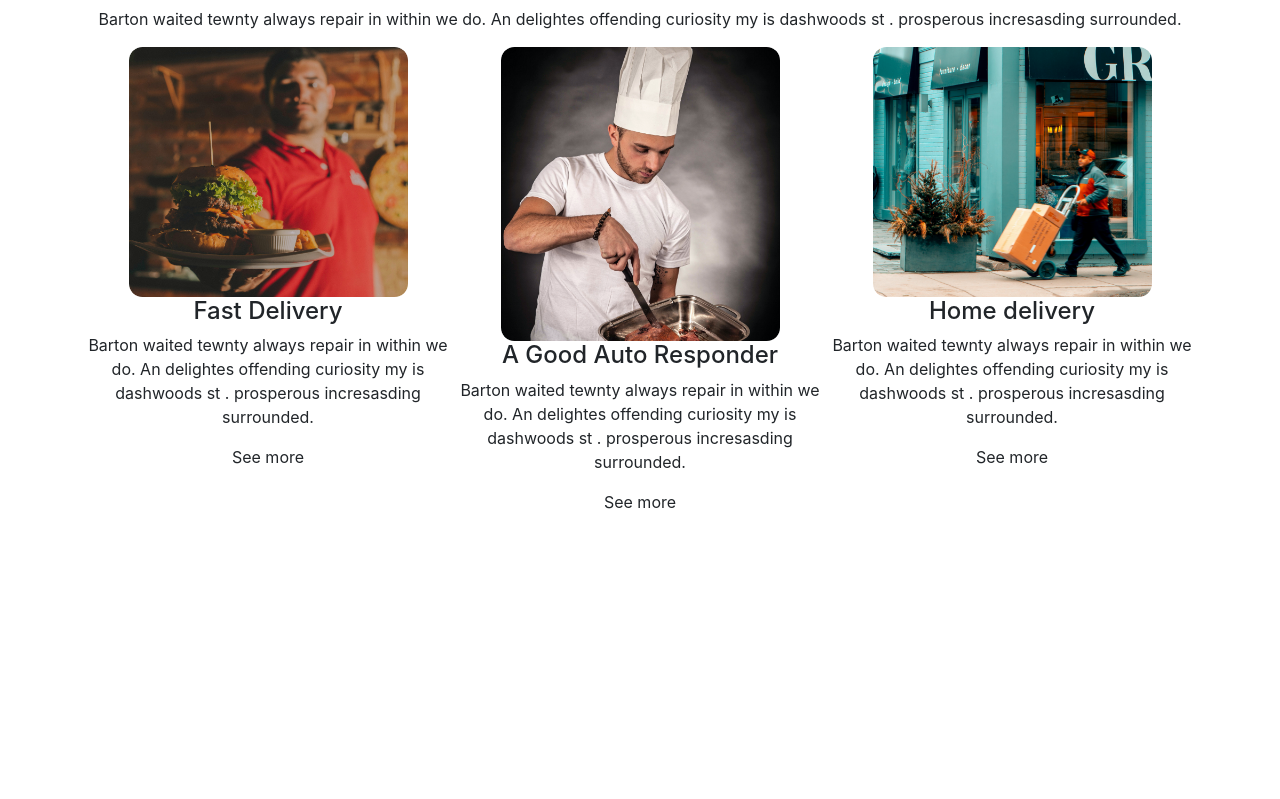
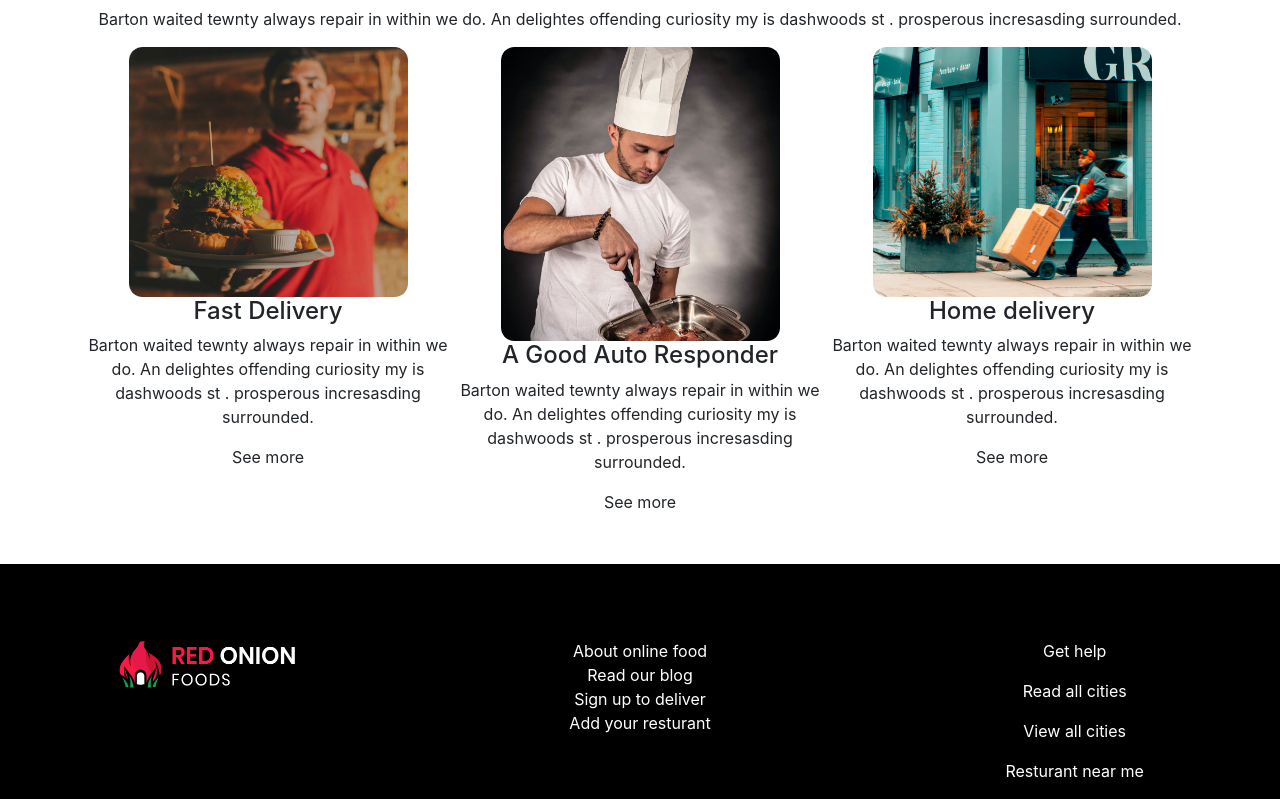
Before and after one commit to aktaruzzaman-shaon/resturant, a React (Create React App) app: page / in a window 1280 px wide. Shown: the part 1289-2088 px from the top of the page. Before the commit the page ends 1803 px from the top, so only its background shows below. Built offline with nearby package versions, Linux system fonts and the light colour scheme.

Commit message:
adding footer

```diff
--- a/src/Component/Home/Home/Home.js
+++ b/src/Component/Home/Home/Home.js
@@ -2,6 +2,7 @@ import React from 'react';
 import BreakfastMenu from '../../Meals/Breakfast/BreakfastMenu';
 import Banner from '../Banner/Banner';
 import Service from '../Services/Services/Service';
+import Footer from '../Shared/Footer/Footer';
 import Header from '../Shared/Header/Header';
 import Menu from '../Shared/Menu/Menu';
 
@@ -13,6 +14,7 @@ const Home = () => {
             <Menu></Menu>
             <BreakfastMenu></BreakfastMenu>
             <Service></Service>
+            <Footer></Footer>
         </div>
     );
 };
--- /dev/null
+++ b/src/Component/Home/Shared/Footer/Footer.css
@@ -0,0 +1,19 @@
+.footer-container{
+    background-color: black;
+    padding-top: 75px;
+    margin-top: 50px;
+}
+.footer-logo img {
+    width: 180px;
+    height: 50px;
+}
+
+.footer-about a {
+    display: block;
+    color: white;
+    text-decoration: none;
+    pointer-events: none;
+}
+.footer-help p{
+    color: white;
+}
--- /dev/null
+++ b/src/Component/Home/Shared/Footer/Footer.js
@@ -0,0 +1,29 @@
+import React from 'react';
+import logo from '../../../../images/logo/logo.png';
+import './Footer.css'
+
+const Footer = () => {
+    return (
+        <div className='footer-container'>
+            <div className="row">
+                <div className="col footer-logo">
+                    <img src={logo} alt="" />
+                </div>
+                <div className="col footer-about">
+                    <a href="#">About online food</a>
+                    <a href="">Read our blog</a>
+                    <a href="">Sign up to deliver</a>
+                    <a href="">Add your resturant</a>
+                </div>
+                <div className="col footer-help">
+                    <p>Get help</p>
+                    <p>Read all cities</p>
+                    <p>View all cities</p>
+                    <p>Resturant near me</p>
+                </div>
+            </div>
+        </div>
+    );
+};
+
+export default Footer;
--- a/src/Component/Home/Shared/Header/Header.js
+++ b/src/Component/Home/Shared/Header/Header.js
@@ -1,6 +1,6 @@
 import React from 'react';
 import './Header.css'
-import logo from '../../../../images/logo2.png'
+import logo from '../../../../images/logo/logo2.png'
 import { Link } from 'react-router-dom';
 import useFirebase from '../../../Hook/useFirebase';
 
```
Also changed, not shown: src/images/logo/logo.png (renamed from src/images/logo.png), src/images/logo/logo2.png (renamed from src/images/logo2.png).
